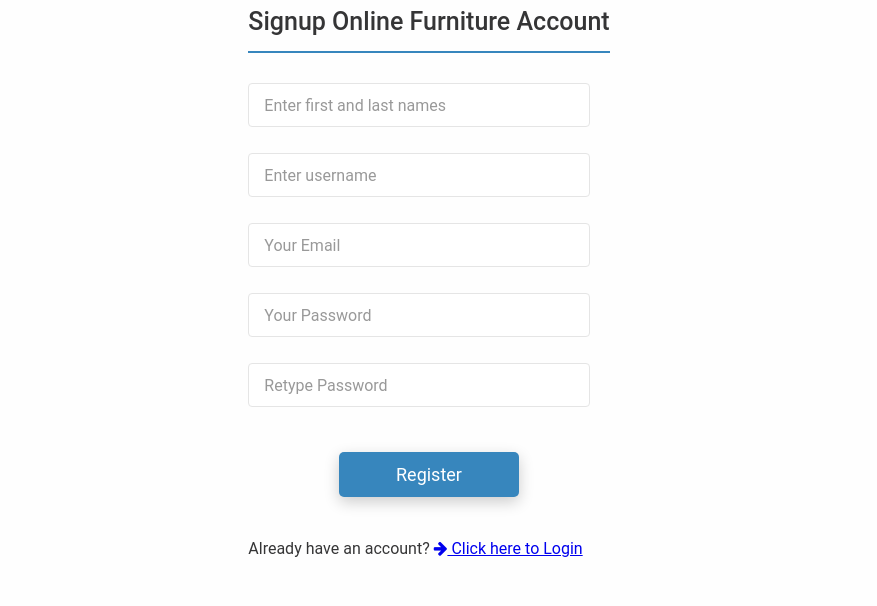
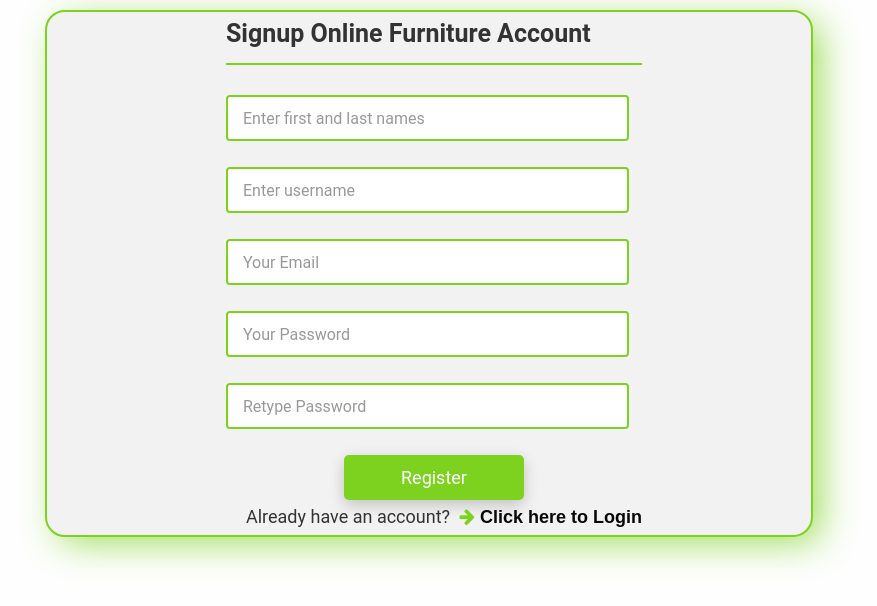
Before and after one commit to anbehindY/funiture-mall-frontend, a React (Create React App) app: page /signup in a window 1280 px wide. Shown: the top 606 px of the page, without its empty margins (211-1088 px from the left). Built offline with nearby package versions, Linux system fonts and the light colour scheme.

Commit message:
Update login.css file

```diff
--- a/src/components/login/login.css
+++ b/src/components/login/login.css
@@ -1,17 +1,59 @@
 .container-login {
-  width: 100%;
-  margin: 0 auto;
+  position: absolute;
+  left: 20vw;
+  top: 10vh;
+  height: 80vh;
+  width: 60vw;
   background: #f2f2f2;
   display: flex;
   justify-content: center;
   align-items: center;
+  border-radius: 20px;
+  border: #7dd21f solid 2px;
+  box-shadow: 10px 8px 37px -3px rgba(125,210,31,0.75);
+-webkit-box-shadow: 10px 8px 37px -3px rgba(125,210,31,0.75);
+-moz-box-shadow: 10px 8px 37px -3px rgba(125,210,31,0.75);
+}
+
+.blur {
+  /* position: absolute;
+  width: 100vw;
+  height: 100vh;
+  background-color: #090909; */
+}
+
+.container-signup {
+  top: 10px;
+  position: absolute;
+  left: 20vw;
+  height: auto;
+  width: 60vw;
+  background: #f2f2f2;
+  display: flex;
+  justify-content: center;
+  align-items: center;
+  border-radius: 20px;
+  border: #7dd21f solid 2px;
+  box-shadow: 10px 8px 37px -3px rgba(125,210,31,0.75);
+  -webkit-box-shadow: 10px 8px 37px -3px rgba(125,210,31,0.75);
+  -moz-box-shadow: 10px 8px 37px -3px rgba(125,210,31,0.75);
 }
 
 .container-form {
-  max-width: 670px;
-  width: 100%;
+  width: 70vw;
+  height: 80vh;
   border-radius: 8px;
-  margin: 4% 0;
+  font-family: "Roboto", sans-serif;
+  color: #333;
+  font-weight: 400;
+  position: relative;
+  font-size: 18px;
+}
+
+.container-form2 {
+  width: auto;
+  height: auto;
+  border-radius: 8px;
   font-family: "Roboto", sans-serif;
   color: #333;
   font-weight: 400;
@@ -27,10 +69,12 @@
 .form-login h2 {
   font-weight: 500;
   font-size: 25px;
+  font-weight: bolder;
   position: relative;
   padding: 3px 0 10px;
   margin-bottom: 30px;
-  border-bottom: #3786bd solid 2px;
+  border-bottom: #7dd21f solid 2px;
+  margin-left: 10px;
 }
 
 .form-login .form-row {
@@ -54,33 +98,34 @@
 .form-login input {
   width: 94.5%;
   padding: 10.5px 15px;
-  border: 1px solid #e5e5e5;
+  border: #7dd21f solid 2px;
   appearance: unset;
   outline: none;
   border-radius: 4px;
   font-family: "Roboto", sans-serif;
   font-weight: 400;
   font-size: 18px;
+  margin-left: 10px;
 }
 
 .form-login input:focus {
-  border: 1px solid #b3b3b3;
+  border: #7dd21f solid 2px;
 }
 
 .form-login .register {
   font-size: 18px;
   color: #fff;
-  background: #3786bd;
+  background: #7dd21f;
   border-radius: 5px;
   width: 180px;
   box-shadow: 0 5px 15px 0 rgba(0, 0, 0, 0.2);
   border: none;
-  margin: 19px 0 40px;
+  margin-bottom: 3px;
   cursor: pointer;
 }
 
 .form-login .register:hover {
-  background: #2f73a3;
+  background: #7dd21f;
 }
 
 .form-login .form-row-last input {
@@ -98,8 +143,40 @@ input::placeholder {
   font-style: italic;
 }
 
+.loginlink {
+  text-decoration: none;
+  font-family: 'robucop', sans-serif;
+  font-weight: bolder;
+  color: #090909;
+}
+
+.fa-arrow-right {
+  margin-left: 5px;
+  color: #7dd21f;
+}
+
+.P_singup {
+  margin-left: 30px;
+  margin-bottom: 4px;
+}
+
+.P_singin {
+  margin-left: 30px;
+  margin-bottom: 4px;
+}
+
 @media screen and (max-width: 767px) {
   .container-form {
     margin: 4% 20px;
   }
+
+  .form-login h2 {
+    font-size: large;
+    font-weight: bolder;
+    position: relative;
+    padding: 3px 0 10px;
+    margin-bottom: 30px;
+    margin-left: 10px;
+    border-bottom: #7dd21f solid 2px;
+  }
 }
```
